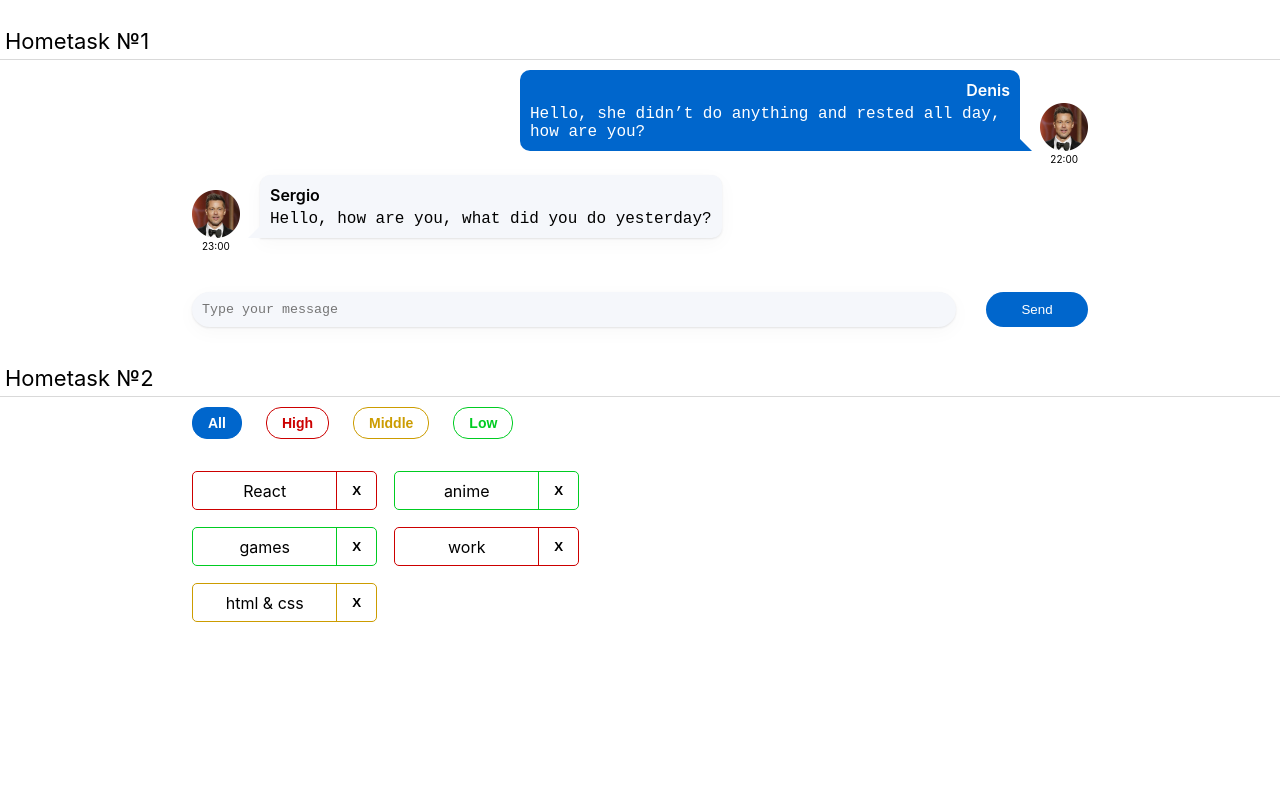
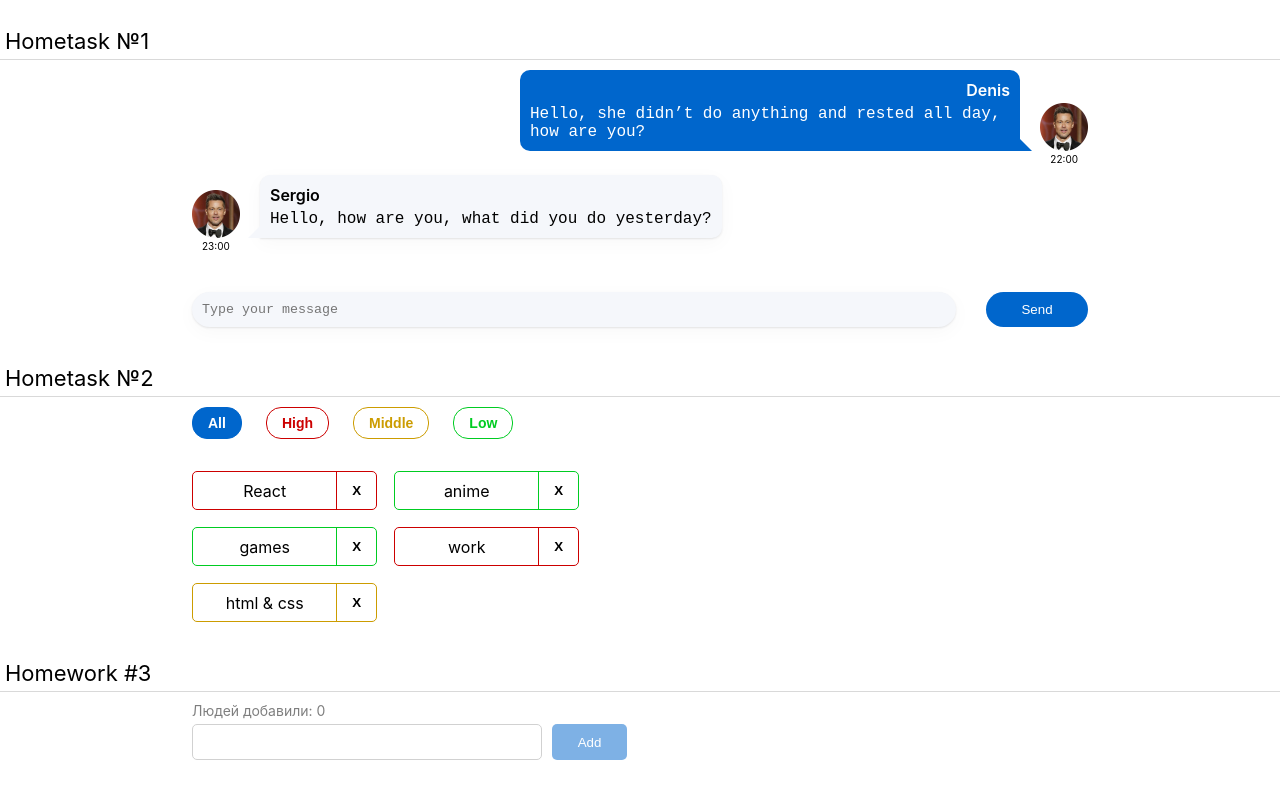
Before and after one commit to onemore8762/hws2, a React (Create React App) app: page / in a window 1280 px wide. Built offline with nearby package versions, Linux system fonts and the light colour scheme.

Commit message:
Complete homework 3

```diff
--- a/src/s1-main/App.tsx
+++ b/src/s1-main/App.tsx
@@ -2,6 +2,7 @@ import React from 'react'
 import s from './App.module.css'
 import HW1 from '../s2-homeworks/hw01/HW1'
 import HW2 from "../s2-homeworks/hw02/HW2";
+import HW3 from "../s2-homeworks/hw03/HW3";
 
 function App() {
     return (
@@ -9,7 +10,7 @@ function App() {
             <HW1/>
             {/*раскомментировать по ходу выполнения*/}
             <HW2/>
-            {/*<HW3/>*/}
+            <HW3/>
             {/*<HW4/>*/}
 
             {/*при выполнении дз 5 и более - закомментировать здесь дз 1-4, так как они есть внутри дз 5*/}
--- a/src/s2-homeworks/hw03/Greeting.module.css
+++ b/src/s2-homeworks/hw03/Greeting.module.css
@@ -1,22 +1,44 @@
 .greetingForm {
+    font-size: 14px;
+
 }
 
 .inputAndButtonContainer {
+    display: flex;
+    align-items: start;
+    margin-top: 5px;
+    margin-bottom: 5px;
 }
 
 .error {
+    color:red;
+    height: 20px;
+
 }
 
 .input {
+    border-radius: 5px;
+    min-width: 350px;
+    height: 36px;
+    margin-right: 10px;
+    border: 1px solid #D1D1D1;
 }
 
 .input:focus {
 }
 
 .errorInput {
+    border: 2px solid red;
+    outline:none;
 }
 
 .button {
+    color: white;
+    border: none;
+    border-radius: 5px;
+    background-color: #0066CC;
+    min-width: 75px;
+    height: 36px;
 }
 
 .button:focus {
@@ -26,9 +48,11 @@
 }
 
 .button:disabled {
+    opacity: 0.5;
 }
 
 .text {
+    opacity: 0.5;
 }
 
 .greeting {
--- a/src/s2-homeworks/hw03/Greeting.tsx
+++ b/src/s2-homeworks/hw03/Greeting.tsx
@@ -2,13 +2,13 @@ import React, {ChangeEvent, KeyboardEvent} from 'react'
 import s from './Greeting.module.css'
 
 type GreetingPropsType = {
-    name: any // need to fix any
-    setNameCallback: any // need to fix any
-    addUser: any // need to fix any
-    onBlur: any // need to fix any
-    onEnter: any // need to fix any
-    error: any // need to fix any
-    totalUsers: any // need to fix any
+    name: string // need to fix any
+    setNameCallback: (e: ChangeEvent<HTMLInputElement>) => void // need to fix any
+    addUser: () => void // need to fix any
+    onBlur: () => void // need to fix any
+    onEnter: (e: KeyboardEvent<HTMLInputElement>) => void // need to fix any
+    error: string // need to fix any
+    totalUsers: number // need to fix any
     lastUserName?: any // need to fix any
 }
 
@@ -25,11 +25,11 @@ const Greeting: React.FC<GreetingPropsType> = (
         lastUserName,
     } // деструктуризация пропсов
 ) => {
-    const inputClass = s.errorInput // need to fix with (?:)
+    const inputClass = s.input + ' ' + (error? s.errorInput:'') // need to fix with (?:)
 
     return (
         <div id={'hw3-form'} className={s.greetingForm}>
-            <div className={s.text}>
+            <div className={totalUsers === 0? s.text : ''}>
                 {'Людей добавили: '}
                 <span id={'hw3-users-total'}>
                     {totalUsers}
@@ -57,7 +57,7 @@ const Greeting: React.FC<GreetingPropsType> = (
                     className={s.button}
                     disabled={!name.trim()}
                 >
-                    add
+                    Add
                 </button>
             </div>
 
--- a/src/s2-homeworks/hw03/GreetingContainer.tsx
+++ b/src/s2-homeworks/hw03/GreetingContainer.tsx
@@ -1,20 +1,34 @@
 import React, { ChangeEvent, KeyboardEvent, useState } from 'react'
 import Greeting from './Greeting'
 import { UserType } from './HW3'
+import user from "../hw08/User";
 
 type GreetingContainerPropsType = {
-    users: any // need to fix any
-    addUserCallback: any // need to fix any
+    users: UserType[]// need to fix any
+    addUserCallback: (name: string) => void // need to fix any
 }
 
-export const pureAddUser = (name: any, setError: any, setName: any, addUserCallback: any) => {
+export const pureAddUser = (name: string, setError: (value: string) => void, setName: (name: string) => void, addUserCallback: (name: string) => void) => {
     // если имя пустое - показать ошибку, иначе - добавить юзера и очистить инпут
+    if(name.trim() === ''){
+        setError('Ошибка! Введите имя!')
+    }else{
+        addUserCallback(name)
+        setName('')
+    }
+
 }
 
 export const pureOnBlur = (name: any, setError: any) => { // если имя пустое - показать ошибку
+    if(name.trim() === ''){
+        setError('Ошибка! Введите имя!')
+    }
 }
 
-export const pureOnEnter = (e: any, addUser: any) => { // если нажата кнопка Enter - добавить
+export const pureOnEnter = (e: KeyboardEvent<HTMLInputElement>, addUser: () => void) => { // если нажата кнопка Enter - добавить
+    if( e.key === 'Enter'){
+        addUser()
+    }
 }
 
 // более простой и понятный для новичков
@@ -26,11 +40,10 @@ const GreetingContainer: React.FC<GreetingContainerPropsType> = ({
     addUserCallback,
 }) => {
     // деструктуризация пропсов
-    const [name, setName] = useState<any>('') // need to fix any
-    const [error, setError] = useState<any>('') // need to fix any
-
-    const setNameCallback = (e: any) => { // need to fix any
-        setName('some name') // need to fix
+    const [name, setName] = useState<string>('') // need to fix any
+    const [error, setError] = useState<string>('') // need to fix any
+    const setNameCallback = (e: ChangeEvent<HTMLInputElement>) => {
+        setName(e.currentTarget.value)
 
         error && setError('')
     }
@@ -42,13 +55,11 @@ const GreetingContainer: React.FC<GreetingContainerPropsType> = ({
         pureOnBlur(name, setError)
     }
 
-    const onEnter = (e: any) => {
+    const onEnter = (e: KeyboardEvent<HTMLInputElement>) => {
         pureOnEnter(e, addUser)
     }
-
-    const totalUsers = 0 // need to fix
-    const lastUserName = 'some name' // need to fix
-
+    const totalUsers = users.length
+    const lastUserName = users.length > 0? users[users.length-1].name: ''
     return (
         <Greeting
             name={name}
--- a/src/s2-homeworks/hw03/HW3.tsx
+++ b/src/s2-homeworks/hw03/HW3.tsx
@@ -19,20 +19,21 @@ import GreetingContainer from './GreetingContainer'
 
 // types
 export type UserType = {
-    _id: any // need to fix any
-    name: any // need to fix any
+    _id: number // need to fix any
+    name: string// need to fix any
 }
 
-export const pureAddUserCallback = (name: any, setUsers: any, users: any) => { // need to fix any
+export const pureAddUserCallback = (name: string, setUsers: any, users: any) => { // need to fix any
     const user = { // need to fix
+        _id: v1(),
+        name: name
     }
     setUsers([...users, user])
 }
 
 const HW3 = () => {
-    const [users, setUsers] = useState<any>([]) // need to fix any
-
-    const addUserCallback = (name: any) => { // need to fix any
+    const [users, setUsers] = useState<UserType[]>([]) // need to fix any
+    const addUserCallback = (name: string) => { // need to fix any
         pureAddUserCallback(name, setUsers, users)
     }
 
```
